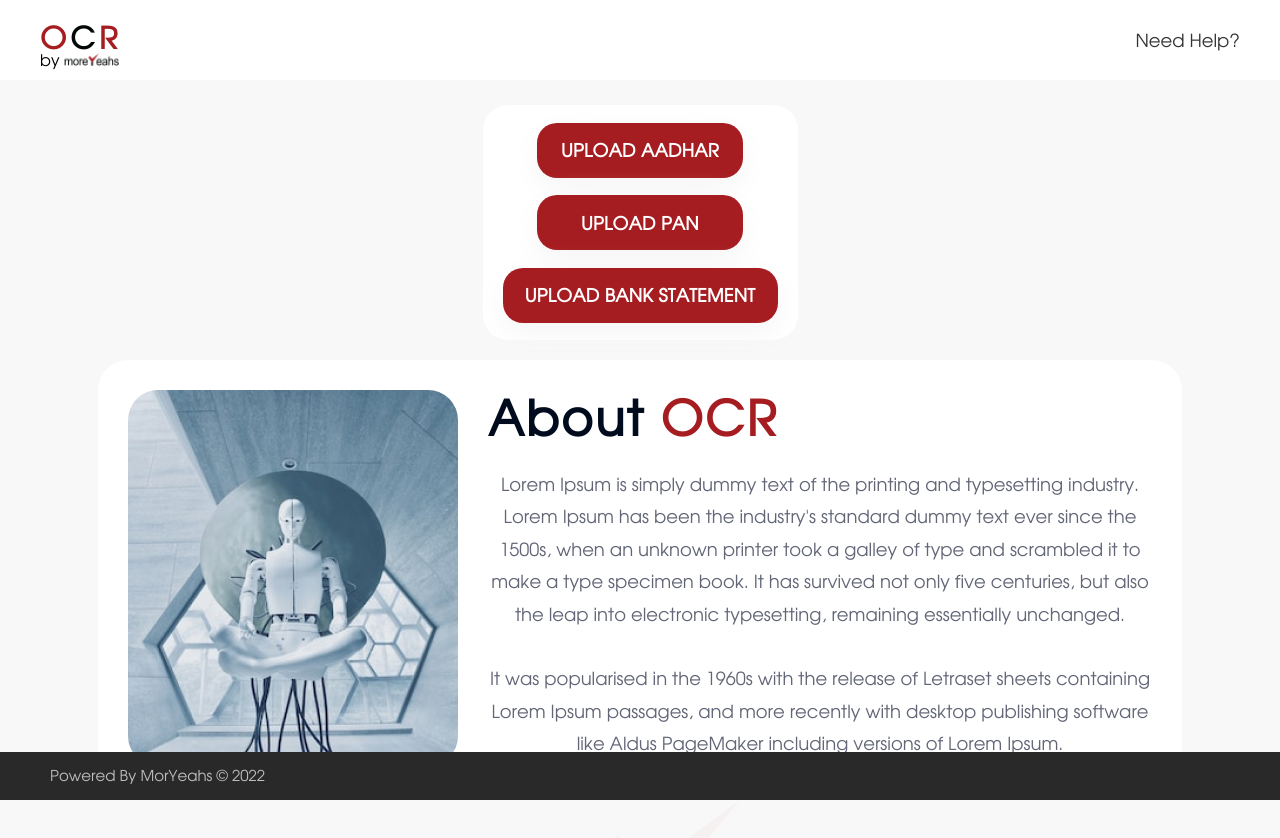
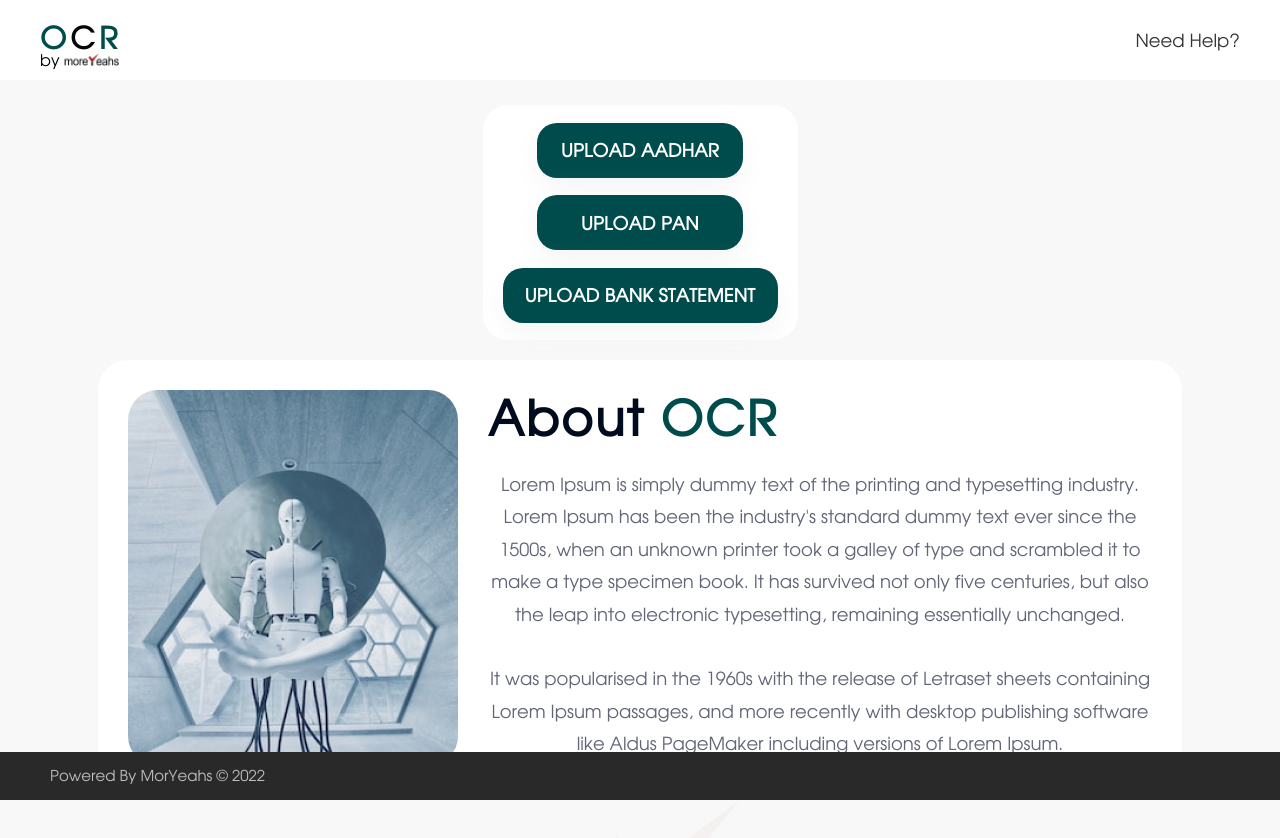
Before and after one commit to Nsingh0007/OCRDemo, a React (Create React App) app: page / in a window 1280 px wide. Shown: the top 838 px of the page. Built offline with nearby package versions, Linux system fonts and the light colour scheme.

Commit message:
color change

```diff
--- a/src/components/Loader/loader.css
+++ b/src/components/Loader/loader.css
@@ -30,7 +30,7 @@
 }
 .spinner-border {
   display: inline-block;
-  color: #A61D21;
+  color: #004C4C;
   width: 3rem;
   height: 3rem;
   vertical-align: text-bottom;
--- a/src/components/header/header.css
+++ b/src/components/header/header.css
@@ -19,7 +19,7 @@
   line-height: 36px;
   letter-spacing: 0.14em;
   /* C1 */
-  color: #a61d21;
+  color: #004C4C;
   /* Inside auto layout */
   flex: none;
   order: 0;
--- a/src/pages/About/About.js
+++ b/src/pages/About/About.js
@@ -34,7 +34,7 @@ const About = () => {
           </div>
           <div className="textAbout">
             <div className="headingAbout" style={{fontWeight: 'bold'}}>
-              About <span style={{ color: "rgba(166, 29, 33, 1)" }}> OCR </span>{" "}
+              About <span style={{ color: "#004C4C" }}> OCR </span>{" "}
             </div>
             <div className="aboutParagraph">
               {" "}
--- a/src/pages/About/about.css
+++ b/src/pages/About/about.css
@@ -28,7 +28,7 @@
   gap: 10px;
   width: 206px;
   height: 55px;
-  background: #a61d21;
+  background: #004C4C;
   box-shadow: 0px 10px 30px #f5f5f5;
   border-radius: 20px;
   flex: none;
@@ -43,7 +43,7 @@
   align-items: center;
   gap: 10px;
   height: 55px;
-  background: #a61d21;
+  background: #004C4C;
   box-shadow: 0px 10px 30px #f5f5f5;
   border-radius: 20px;
   flex: none;
--- a/src/pages/UploadAadhar/UploadAadhar.js
+++ b/src/pages/UploadAadhar/UploadAadhar.js
@@ -1,14 +1,13 @@
 import React, { useState } from "react";
 import { useNavigate } from "react-router-dom";
+import DownloadIcom from "../../assets/images/arrow-down.png";
+import RightArrowIcon from "../../assets/images/arrow-right.png";
 import BackGroundImage from "../../components/backgroundImage/BackGroundImage";
 import Footer from "../../components/footer/Footer";
 import Header from "../../components/header/Header";
 import MainLoader from "../../components/Loader/Loader";
-import BackButton from "../backButton/BackButton";
 import DragDrop from "../fileDragandDrop/DragAndDrop";
 import UploadButton from "../uploadButton/UploadButton";
-import RightArrowIcon from "../../assets/images/arrow-right.png";
-import DownloadIcom from "../../assets/images/arrow-down.png";
 import "./uploadaadhar.css";
 
 const UploadAadhar = ({ title1, title2 }) => {
@@ -289,13 +288,13 @@ const UploadAadhar = ({ title1, title2 }) => {
                   <div className="ocrDetail">
                     <div
                       className="nameDetail"
-                      style={{ color: "#a61d21", fontSize: 20 }}
+                      style={{ color: "#004C4C", fontSize: 20 }}
                     >
                       {"Aadhar Card not Validated"}
                     </div>
                     <div
                       className="nameDetail"
-                      style={{ color: "#a61d21", fontSize: 14 }}
+                      style={{ color: "#004C4C", fontSize: 14 }}
                     >
                       {"Note: Please Upload Correct Image"}
                     </div>
--- a/src/pages/bankForm/bankDetail.css
+++ b/src/pages/bankForm/bankDetail.css
@@ -28,7 +28,7 @@
   align-items: center;
   padding: 10px 15px;
   gap: 4px;
-  background: #a61d21;
+  background: #004C4C;
   border-radius: 15px;
 }
 
@@ -138,7 +138,7 @@
   font-weight: 700;
   font-size: 15px;
   line-height: 17px;
-  /* color: #a61d21; */
+  /* color: #004C4C; */
 }
 
 .kpiValue {
@@ -154,7 +154,7 @@
   padding: 15px 10px;
   height: 50px;
   margin: 10px;
-  border: 1px solid #a61d21;
+  border: 1px solid #004C4C;
   display: flex;
   flex-direction: column;
   justify-content: center;
--- a/src/pages/uploadButton/uploadButton.css
+++ b/src/pages/uploadButton/uploadButton.css
@@ -1,7 +1,7 @@
 .uploadBtn {
   display: flex;
   padding: 15px 30px;
-  background: #a61d21;
+  background: #004C4C;
   box-shadow: 0px 10px 30px #f5f5f5;
   border-radius: 20px;
 }
```
